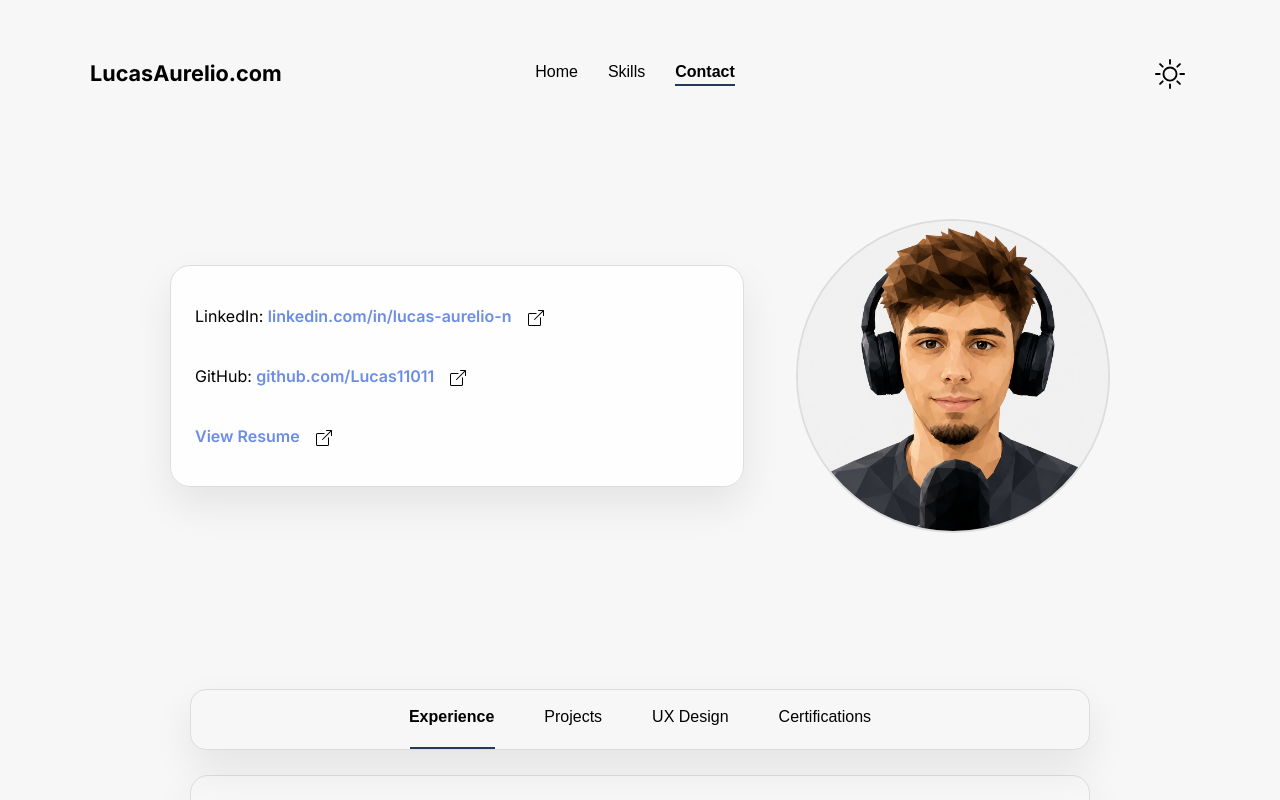
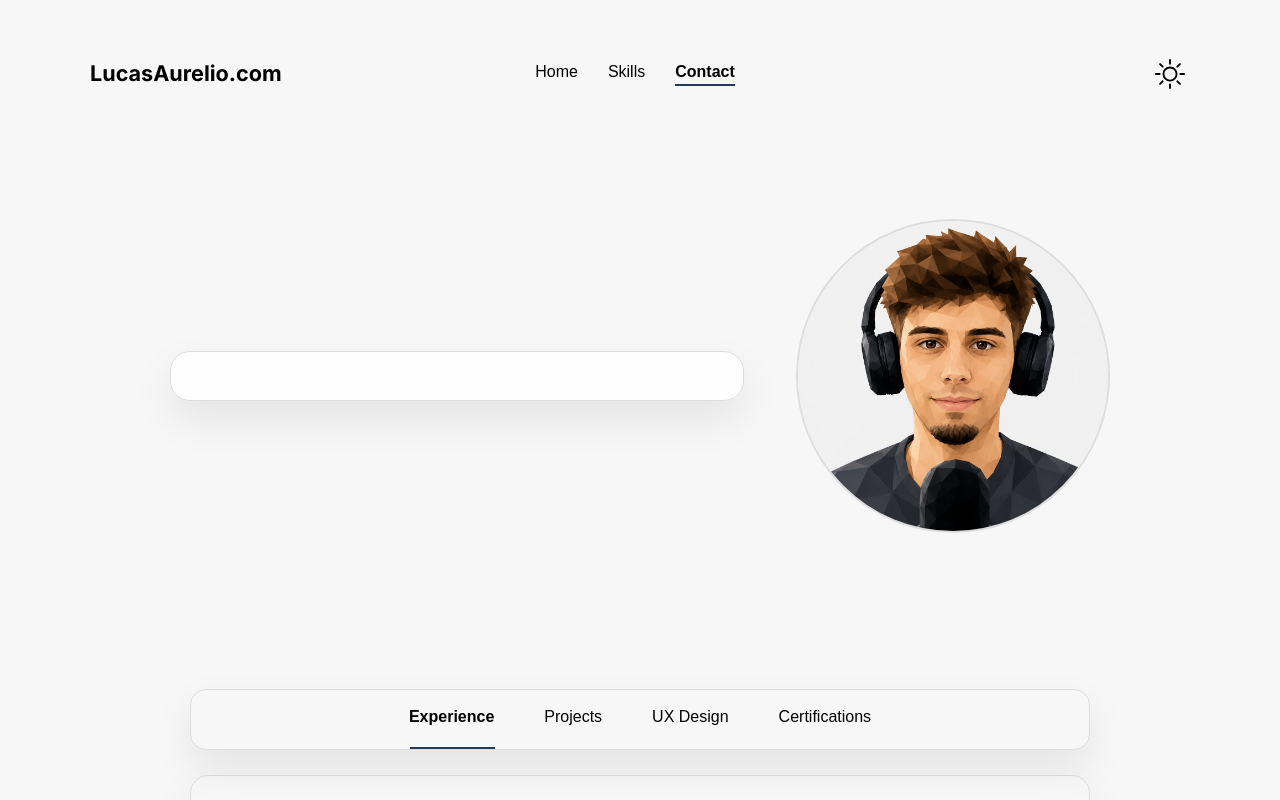
Before and after one commit to Lucas11011/lucas-aurelio-portfolio, a React (Create React App) app: page / in a window 1280 px wide. Both pictures are taken after a click on the button "Contact". Shown: the top 800 px of the page. Built offline with nearby package versions, Linux system fonts and the light colour scheme.

Commit message:
cleaning up

```diff
--- a/src/components/Contact.js
+++ b/src/components/Contact.js
@@ -30,7 +30,7 @@
                 </button>
                 {copyMessage && <span className="copy-message">{copyMessage}</span>}
             </p> */}
-            <p>LinkedIn: <a href="https://www.linkedin.com/in/lucas-aurelio-n" target="_blank" rel="noopener noreferrer">
+            {/* <p>LinkedIn: <a href="https://www.linkedin.com/in/lucas-aurelio-n" target="_blank" rel="noopener noreferrer">
                 linkedin.com/in/lucas-aurelio-n <img src={boxArrowIcon} alt="" className="link-icon" />
             </a></p>
             <p>GitHub: <a href="https://github.com/Lucas11011" target="_blank" rel="noopener noreferrer">
@@ -41,7 +41,7 @@
                 onViewResume();
             }}>
                 View Resume <img src={boxArrowIcon} alt="" className="link-icon" />
-            </a></p>
+            </a></p> */}
         </div>
     );
 }
--- a/src/components/Home.js
+++ b/src/components/Home.js
@@ -67,7 +67,7 @@
             </div>
             <div className="social-links">
                 {/* <a href={resume} download="Lucas_Aurelio_Resume.pdf" className="social-link resume-link"> */}
-                <a
+                {/* <a
                     href={resume}
                     className="social-link resume-link"
                     onClick={(event) => {
@@ -77,16 +77,16 @@
                 >
                     <span>View Resume</span>
                     <img src={visibleIcon} alt="View resume" className="social-icon resume-icon" />
-                </a>
-                <a href="https://www.linkedin.com/in/lucas-aurelio-n" target="_blank" rel="noopener noreferrer" className="social-link">
+                </a> */}
+                {/* <a href="https://www.linkedin.com/in/lucas-aurelio-n" target="_blank" rel="noopener noreferrer" className="social-link">
                     <img src={linkedinIcon} alt="LinkedIn" className="social-icon" />
-                </a>
+                </a> */}
                 {/* <a href="mailto:lucas.aurelio.n@gmail.com" className="social-link">
                     <img src={gmailIcon} alt="Gmail" className="social-icon" />
                 </a> */}
-                <a href="https://github.com/Lucas11011" target="_blank" rel="noopener noreferrer" className="social-link">
+                {/* <a href="https://github.com/Lucas11011" target="_blank" rel="noopener noreferrer" className="social-link">
                     <img src={githubIcon} alt="GitHub" className="social-icon dark-mode-white" />
-                </a>
+                </a> */}
             </div>
         </div>
     );
```
